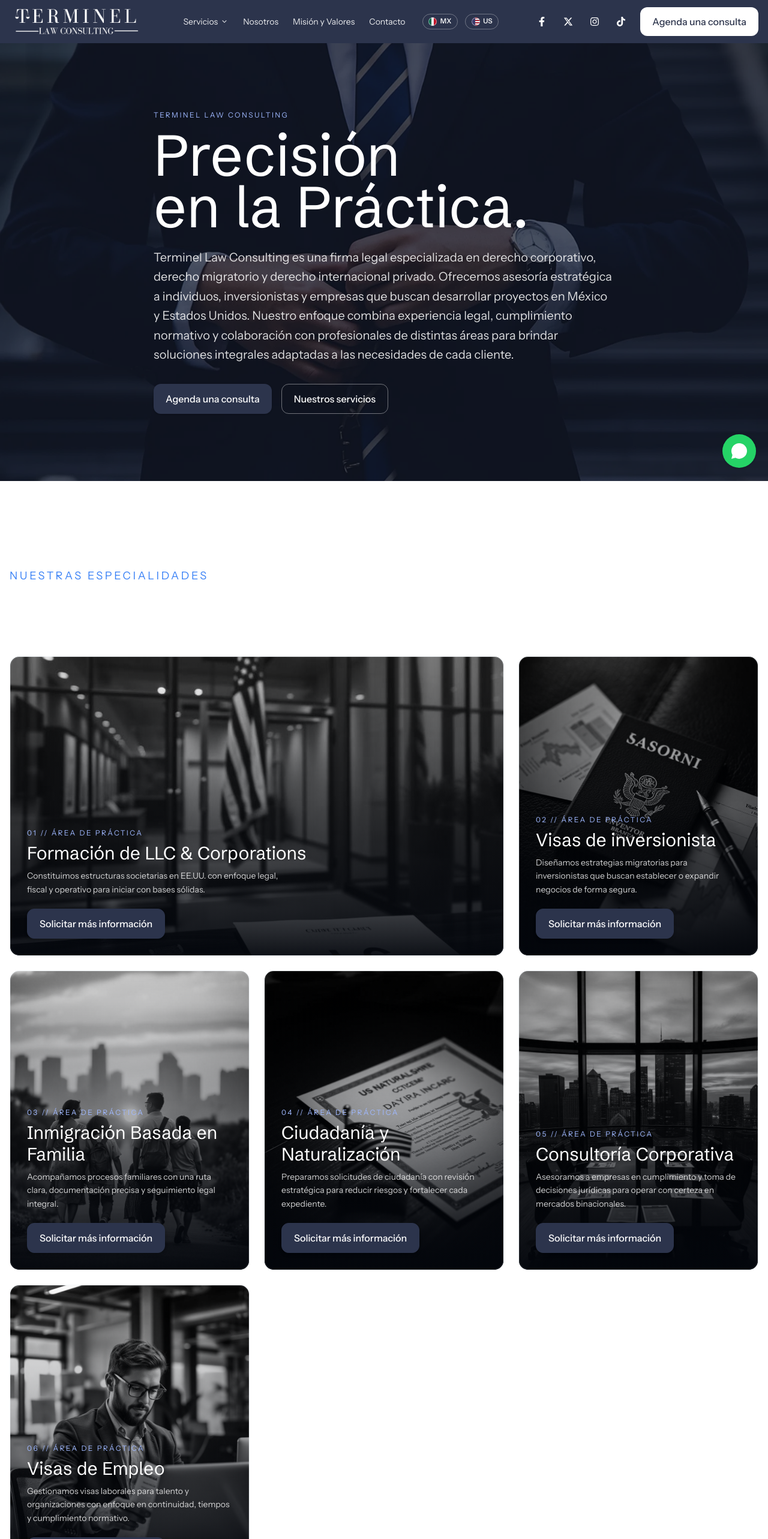
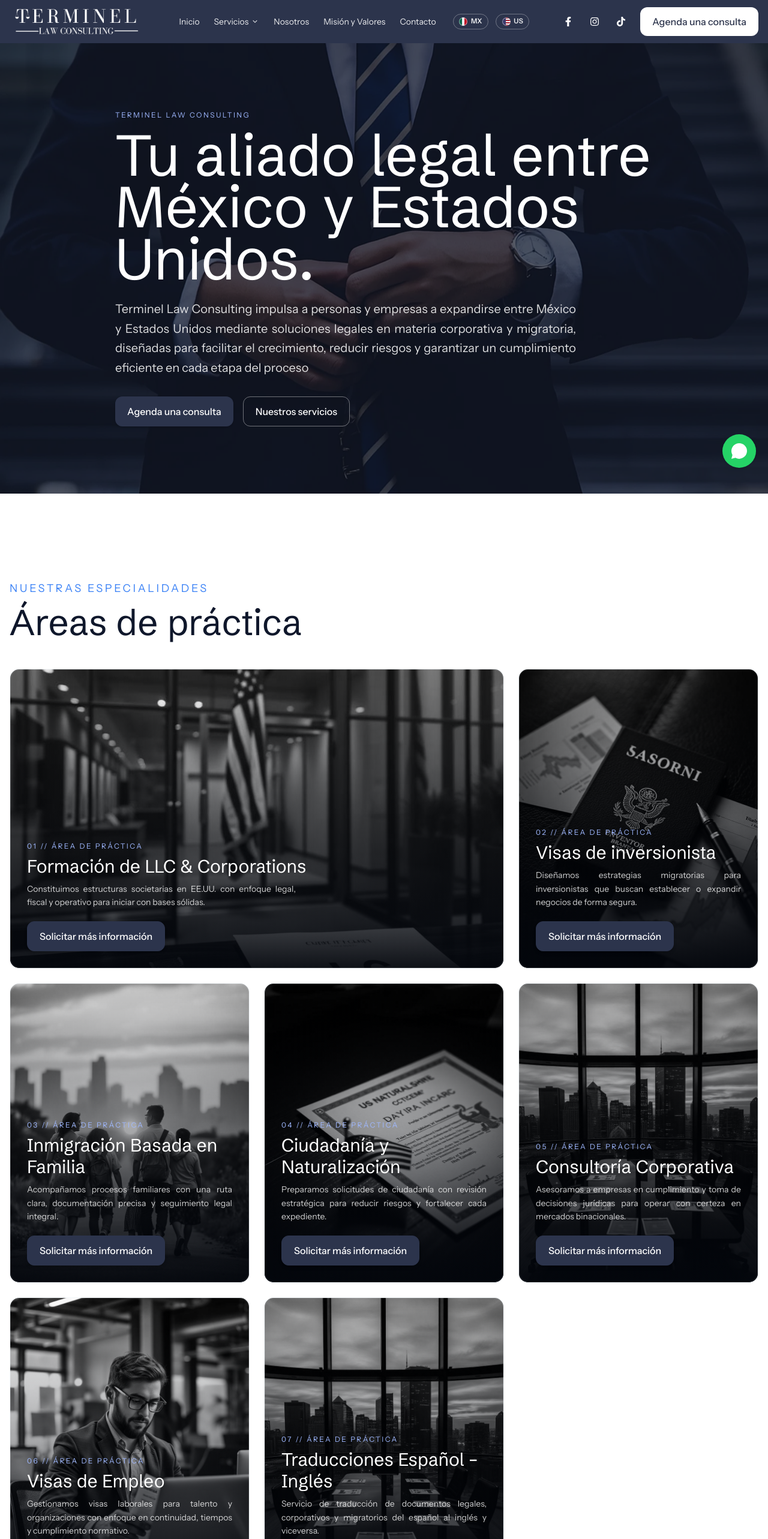
Before and after one commit to Robertorg95/terminel-landing, a React (Vite) app: page / in a window 1280 px wide. Shown: the top 2566 px of the page at 60% size. Built offline with nearby package versions, Linux system fonts and the light colour scheme.

Commit message:
Mejoras UI: servicios, animaciones, navbar e idiomas visuales y justificado en textos

```diff
--- a/src/App.jsx
+++ b/src/App.jsx
@@ -2,7 +2,7 @@ import { useMemo, useRef, useState, useEffect } from "react";
 import Modal from "./components/modal.jsx";
 import ConsultationForm from "./components/ConsultationForm.jsx";
 import { FaFacebookF, FaInstagram } from "react-icons/fa";
-import { FaTiktok, FaXTwitter } from "react-icons/fa6";
+import { FaTiktok } from "react-icons/fa6";
 import llcImage from "./assets/services/service-llc.jpg";
 import investorImage from "./assets/services/service-investor.jpg";
 import familyImage from "./assets/services/service-family.jpg";
@@ -67,10 +67,19 @@ const SERVICES = [
       "Las visas de empleo permiten que trabajadores extranjeros calificados ingresen a Estados Unidos para desempeñar funciones profesionales, técnicas, artísticas o especializadas. Dependiendo de la categoría, el proceso puede requerir que un empleador estadounidense presente una petición ante USCIS para demostrar la necesidad del trabajador extranjero y su elegibilidad para la posición ofrecida.",
     ],
   },
+  {
+    title: "Traducciones Español – Inglés",
+    description:
+      "Servicio de traducción de documentos legales, corporativos y migratorios del español al inglés y viceversa.",
+    image: corporateImage,
+    details: [
+      "Servicio de traducción de documentos legales, corporativos y migratorios del español al inglés y viceversa, asegurando precisión terminológica y cumplimiento con los estándares requeridos en trámites oficiales ante autoridades en Estados Unidos.",
+    ],
+  },
 ];
 
 const INSTITUTIONAL_TEXT =
-  "Terminel Law Consulting es una firma legal especializada en derecho corporativo, derecho migratorio y derecho internacional privado. Ofrecemos asesoría estratégica a individuos, inversionistas y empresas que buscan desarrollar proyectos en México y Estados Unidos. Nuestro enfoque combina experiencia legal, cumplimiento normativo y colaboración con profesionales de distintas áreas para brindar soluciones integrales adaptadas a las necesidades de cada cliente.";
+  "Terminel Law Consulting impulsa a personas y empresas a expandirse entre México y Estados Unidos mediante soluciones legales en materia corporativa y migratoria, diseñadas para facilitar el crecimiento, reducir riesgos y garantizar un cumplimiento eficiente en cada etapa del proceso";
 
 const ESSENCE_PILLARS = [
   {
@@ -250,6 +259,11 @@ export default function App() {
 
             {/* Desktop */}
             <ul className="hidden md:flex items-center gap-6 text-sm">
+              <li>
+                <button onClick={() => navigateTo("/")} className="nav-link-hover">
+                  Inicio
+                </button>
+              </li>
               <li className="relative" ref={dropRef}>
                 <button
                   className="nav-link-hover flex items-center gap-1"
@@ -334,15 +348,6 @@ export default function App() {
                   <FaFacebookF className="w-4 h-4" />
                 </a>
                 <a
-                  href="https://twitter.com/tu-usuario"
-                  target="_blank"
-                  rel="noopener noreferrer"
-                  aria-label="X (Twitter)"
-                  className="p-2 rounded-full hover:bg-white/10 transition"
-                >
-                  <FaXTwitter className="w-4 h-4" />
-                </a>
-                <a
                   href="https://instagram.com/tu-usuario"
                   target="_blank"
                   rel="noopener noreferrer"
@@ -405,6 +410,12 @@ export default function App() {
                 Nosotros
               </a>
               <button
+                onClick={() => navigateTo("/")}
+                className="block px-4 py-2 text-left w-full"
+              >
+                Inicio
+              </button>
+              <button
                 onClick={() => navigateTo("/mision-vision-valores")}
                 className="block px-4 py-2 text-left w-full"
               >
@@ -443,15 +454,6 @@ export default function App() {
                   className="p-2 rounded-full border border-[#2C344C]/30"
                 >
                   <FaFacebookF className="w-4 h-4" />
-                </a>
-                <a
-                  href="https://twitter.com/tu-usuario"
-                  target="_blank"
-                  rel="noopener noreferrer"
-                  aria-label="X (Twitter)"
-                  className="p-2 rounded-full border border-[#2C344C]/30"
-                >
-                  <FaXTwitter className="w-4 h-4" />
                 </a>
                 <a
                   href="https://instagram.com/tu-usuario"
@@ -511,7 +513,7 @@ export default function App() {
                   className="rounded-2xl border border-white/20 bg-white/10 backdrop-blur-sm p-6 shadow-lg shadow-black/20 transition-transform duration-300 hover:scale-[1.06]"
                 >
                   <h3 className="font-[Bodoni Moda] text-2xl mb-3 text-white">{pillar.title}</h3>
-                  <p className="text-white/90 text-sm leading-relaxed">{pillar.text}</p>
+                  <p className="text-white/90 text-sm leading-relaxed text-justify">{pillar.text}</p>
                 </article>
               ))}
             </div>
@@ -585,7 +587,7 @@ export default function App() {
                 <h2 className="font-[Bodoni Moda] text-2xl md:text-4xl text-[#2C344C] mb-5">{selectedService.title}</h2>
                 <div className="space-y-5 text-slate-700 leading-relaxed text-base md:text-lg">
                   {selectedService.details.map((paragraph) => (
-                    <p key={paragraph}>{paragraph}</p>
+                    <p key={paragraph} className="text-justify">{paragraph}</p>
                   ))}
                 </div>
                 <div className="mt-8">
@@ -668,11 +670,11 @@ export default function App() {
               <div className="max-w-4xl">
                 <p className="text-xs uppercase tracking-[0.2em] text-[#9fb8ff] mb-4">Terminel Law Consulting</p>
                 <h1 className="font-[Bodoni Moda] text-5xl md:text-7xl lg:text-8xl leading-[0.9] text-white mb-6">
-                  Precisión
+                  Tu aliado legal entre
                   <br />
-                  en la Práctica.
+                  México y Estados Unidos.
                 </h1>
-                <p className="text-lg md:text-xl text-white/85 max-w-3xl leading-relaxed mb-8">{INSTITUTIONAL_TEXT}</p>
+                <p className="text-lg md:text-xl text-white/85 max-w-3xl leading-relaxed text-justify mb-8">{INSTITUTIONAL_TEXT}</p>
                 <div className="flex flex-wrap gap-4">
                   <button onClick={() => navigateTo("/contacto")} className="btn btn-primary">
                     Agenda una consulta
@@ -692,7 +694,7 @@ export default function App() {
           <section id="servicios" className="bg-white py-20">
             <div className="mx-auto max-w-7xl px-4 py-16">
               <p className="uppercase tracking-[0.2em] text-base md:text-lg text-[#3b82f6] mb-3">Nuestras Especialidades</p>
-              <h2 className="font-[Bodoni Moda] text-4xl md:text-6xl text-white mb-12">Áreas de práctica</h2>
+              <h2 className="font-[Bodoni Moda] text-4xl md:text-6xl text-slate-900 mb-12">Áreas de práctica</h2>
 
               <div className="grid gap-6 sm:grid-cols-2 lg:grid-cols-3">
                 {SERVICES_WITH_IDS.map((service, i) => (
@@ -717,7 +719,7 @@ export default function App() {
                         {service.index} // Área de práctica
                       </span>
                       <h3 className="font-[Bodoni Moda] text-2xl md:text-3xl text-white mb-2">{service.title}</h3>
-                      <p className="text-sm text-white/80 leading-relaxed max-w-md">{service.description}</p>
+                      <p className="text-sm text-white/80 leading-relaxed max-w-md text-justify">{service.description}</p>
                       <button
                         onClick={(e) => {
                           e.stopPropagation();
@@ -741,7 +743,7 @@ export default function App() {
                   <div className="space-y-4">
                     <p className="uppercase tracking-[0.2em] text-xs text-[#2C344C]/70">Nuestra Firma</p>
                     <h2 className="font-[Bodoni Moda] text-4xl md:text-5xl text-slate-900">Sobre Nosotros</h2>
-                    <div className="space-y-5 text-slate-700 text-base md:text-lg leading-relaxed">
+                    <div className="space-y-5 text-slate-700 text-base md:text-lg leading-relaxed text-justify">
                       <p>
                         Terminel Law Consulting es una firma legal especializada en derecho corporativo, derecho
                         migratorio y derecho internacional privado. Asesoramos a personas, inversionistas y empresas
@@ -774,9 +776,8 @@ export default function App() {
                     <div className="rounded-2xl border border-slate-200 bg-white p-8 shadow-md shadow-slate-900/5">
                     <div className="space-y-6">
                       {[
-                        { number: "6", label: "Áreas de práctica especializadas" },
-                        { number: "2", label: "Jurisdicciones: México y EE.UU." },
-                        { number: "100%", label: "Enfoque en cumplimiento normativo" },
+                        { number: "+11", label: "Años de Experiencia" },
+                        { number: "+200", label: "visas aprobadas" },
                       ].map((stat) => (
                         <div key={stat.label} className="border-b border-slate-200 pb-6 last:border-0 last:pb-0">
                           <p className="font-[Bodoni Moda] text-4xl text-slate-900 mb-1">{stat.number}</p>
```
Also changed, not shown: 5 other files (tests, documents, lock files or other folders).
